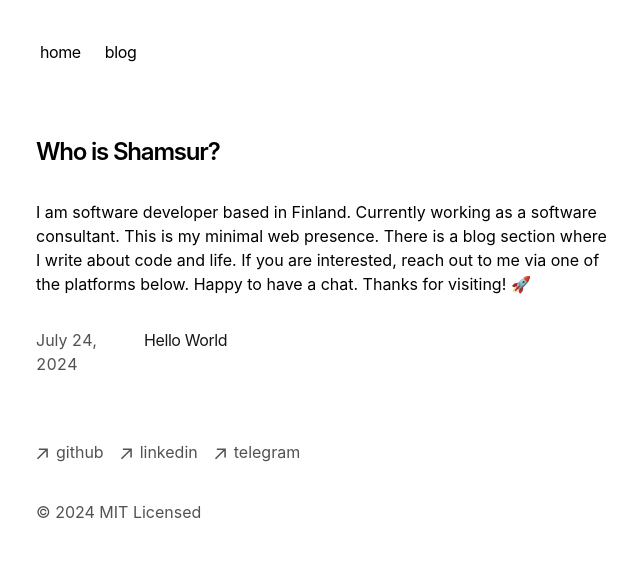
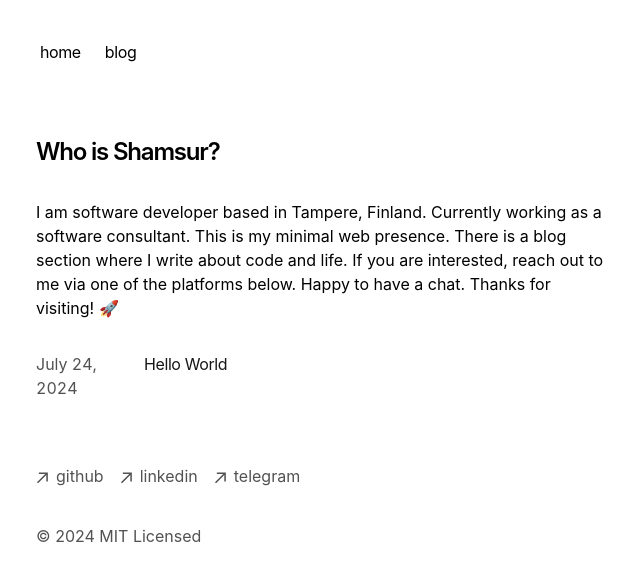
Before and after one commit to shamsch/blog, a Next.js app: page / in a window 1280 px wide. Shown: the top 580 px of the page, without its empty margins (316-956 px from the left). Built offline with nearby package versions, Linux system fonts and the light colour scheme.

Commit message:
refactor: Update location in page.tsx to reflect correct city name

```diff
--- a/app/page.tsx
+++ b/app/page.tsx
@@ -7,7 +7,7 @@ export default function Page() {
 				Who is Shamsur?
 			</h1>
 			<p className='mb-4'>
-				{`I am software developer based in Finland. Currently working as a software consultant. This
+				{`I am software developer based in Tampere, Finland. Currently working as a software consultant. This
         is my minimal web presence. There is a blog section where I write about code and life. If you are interested,
         reach out to me via one of the platforms below. Happy to have a chat. Thanks for visiting! 🚀`}
 			</p>
```
